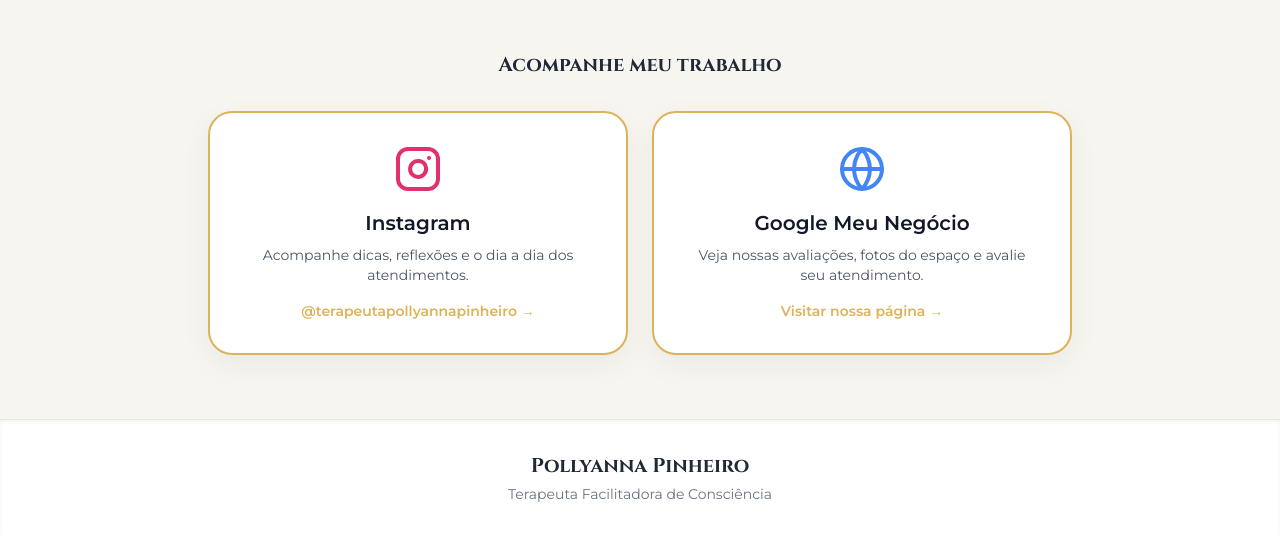
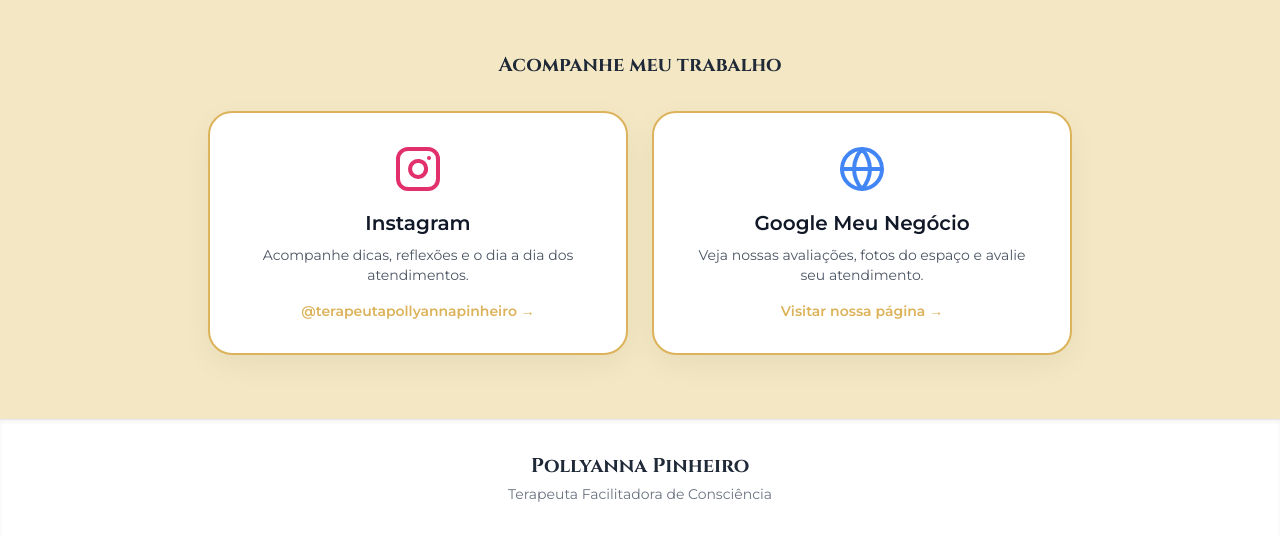
Before and after one commit to JoaoOliveira-code/pollyanna-terapia, a plain HTML site: page index.html in a window 1280 px wide. Shown: the part 1112-1648 px from the top of the page. Drawn offline with nearby package versions, Linux system fonts and the light colour scheme.

Commit message:
mudança da cor de fundo

```diff
--- a/index.html
+++ b/index.html
@@ -11,20 +11,20 @@
 
         body {
             font-family: 'Montserrat', sans-serif;
-            background-color: #f7f5f0; /* Fundo elegante bege claro */
+            background-color: #F4E7C3; /* NOVO FUNDO: Amarelo creme suave e acolhedor */
             color: #333333;
         }
         h1, h2, h3 {
             font-family: 'Cinzel', serif;
         }
 
-        /* Cor baseada no cartão */
+        /* Cor baseada no cartão (Mostarda/Dourado) */
         .text-theme { color: #dcb35a; }
         .bg-theme { background-color: #dcb35a; }
 
         /* Estilo dos Cards Interativos */
         .card-interativo {
-            background: #ffffff;
+            background: #ffffff; /* Fundo branco para destacar no amarelo */
             border: 2px solid #dcb35a;
             box-shadow: 0 10px 30px rgba(0, 0, 0, 0.05);
             transition: all 0.3s ease;
@@ -97,7 +97,7 @@
     <!-- LOCALIZAÇÃO (Mapa em Destaque) -->
     <section class="w-full max-w-4xl mx-auto px-4 mb-16">
         <h3 class="text-xl font-bold text-gray-800 mb-6 font-['Cinzel'] text-center">Nosso Espaço Físico</h3>
-        <div class="bg-white p-2 rounded-3xl shadow-md border border-gray-200">
+        <div class="bg-white p-2 rounded-3xl shadow-md border border-theme">
             <!-- Iframe do Google Maps -->
             <iframe
                 src="https://maps.google.com/maps?q=Praça+Comendador+Marcelino+Monteiro,+111,+Taubaté+-+SP&t=&z=16&ie=UTF8&iwloc=&output=embed"
@@ -110,14 +110,14 @@
         </div>
     </section>
 
-    <!-- SEÇÃO DE LINKS (Substituindo as imagens dos cartões) -->
+    <!-- SEÇÃO DE LINKS -->
     <section class="w-full max-w-4xl mx-auto px-4 mb-16 text-center">
         <h3 class="text-xl font-bold text-gray-800 mb-8 font-['Cinzel']">Acompanhe meu trabalho</h3>
 
         <div class="grid grid-cols-1 md:grid-cols-2 gap-6">
 
             <!-- Card Instagram -->
-            <a href="https://instagram.com/terapeutapollyannapinheiro" target="_blank" class="card-interativo p-8 rounded-3xl flex flex-col items-center justify-center group cursor-pointer text-center hover:bg-pink-50">
+            <a href="https://instagram.com/terapeutapollyannapinheiro" target="_blank" class="card-interativo p-8 rounded-3xl flex flex-col items-center justify-center group cursor-pointer text-center hover:bg-yellow-50">
                 <div class="mb-4">
                     <!-- Ícone do Instagram -->
                     <svg xmlns="http://www.w3.org/2000/svg" class="w-12 h-12 text-[#E1306C]" viewBox="0 0 24 24" fill="none" stroke="currentColor" stroke-width="2" stroke-linecap="round" stroke-linejoin="round">
@@ -131,9 +131,8 @@
                 <span class="text-theme font-semibold text-sm group-hover:text-gray-900 transition-colors">@terapeutapollyannapinheiro &rarr;</span>
             </a>
 
-            <!-- Card Google Site / Web -->
-            <!-- Obs: Se você tiver um link específico do Google Meu Negócio, basta colar no lugar do # dentro do href abaixo -->
-            <a href="https://share.google/r4qMXvkV4nwTI1psH" target="_blank" class="card-interativo p-8 rounded-3xl flex flex-col items-center justify-center group cursor-pointer text-center hover:bg-blue-50">
+            <!-- Card Google Meu Negócio -->
+            <a href="#" target="_blank" class="card-interativo p-8 rounded-3xl flex flex-col items-center justify-center group cursor-pointer text-center hover:bg-yellow-50">
                 <div class="mb-4">
                     <!-- Ícone de Site/Web -->
                     <svg xmlns="http://www.w3.org/2000/svg" class="w-12 h-12 text-[#4285F4]" viewBox="0 0 24 24" fill="none" stroke="currentColor" stroke-width="2" stroke-linecap="round" stroke-linejoin="round">
```
